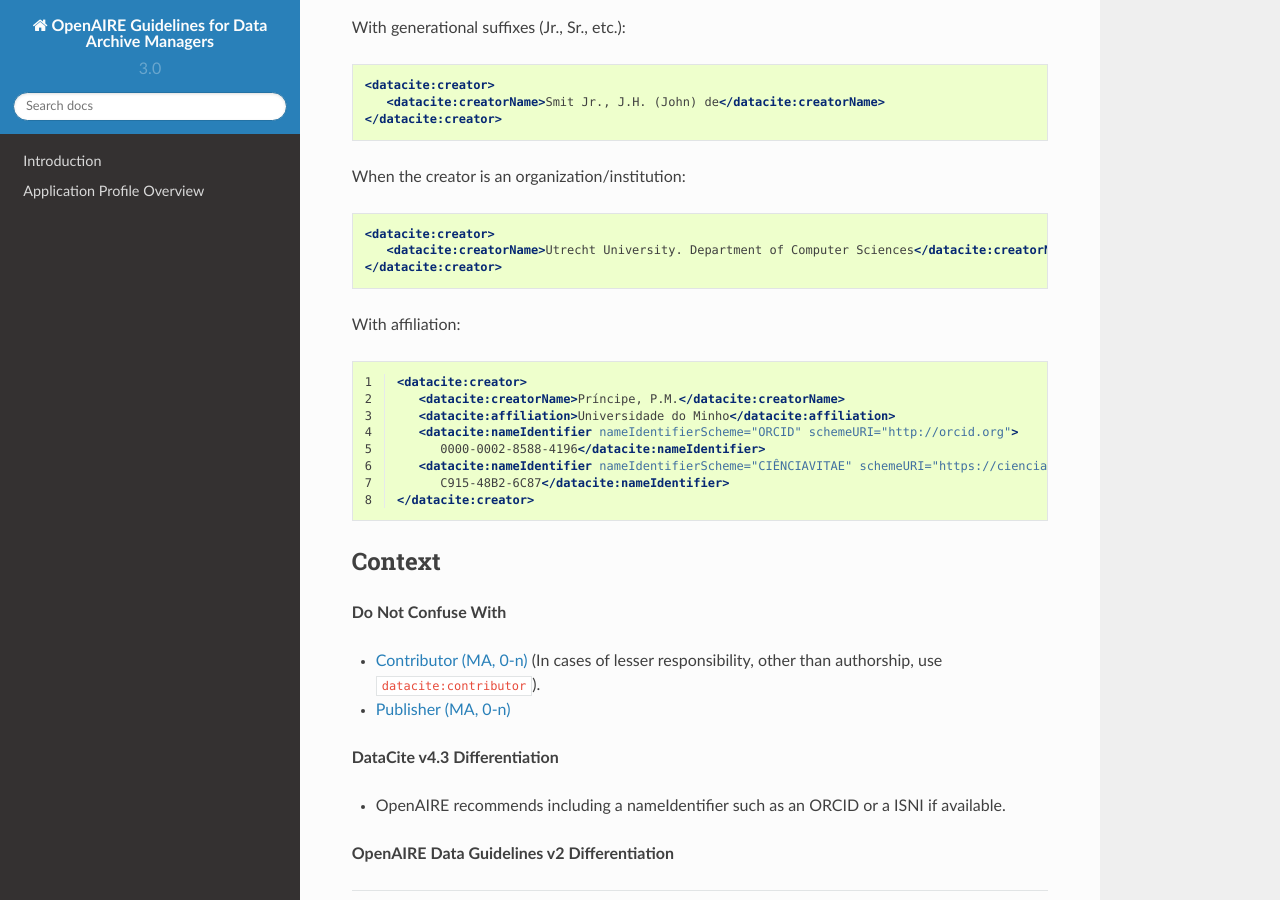
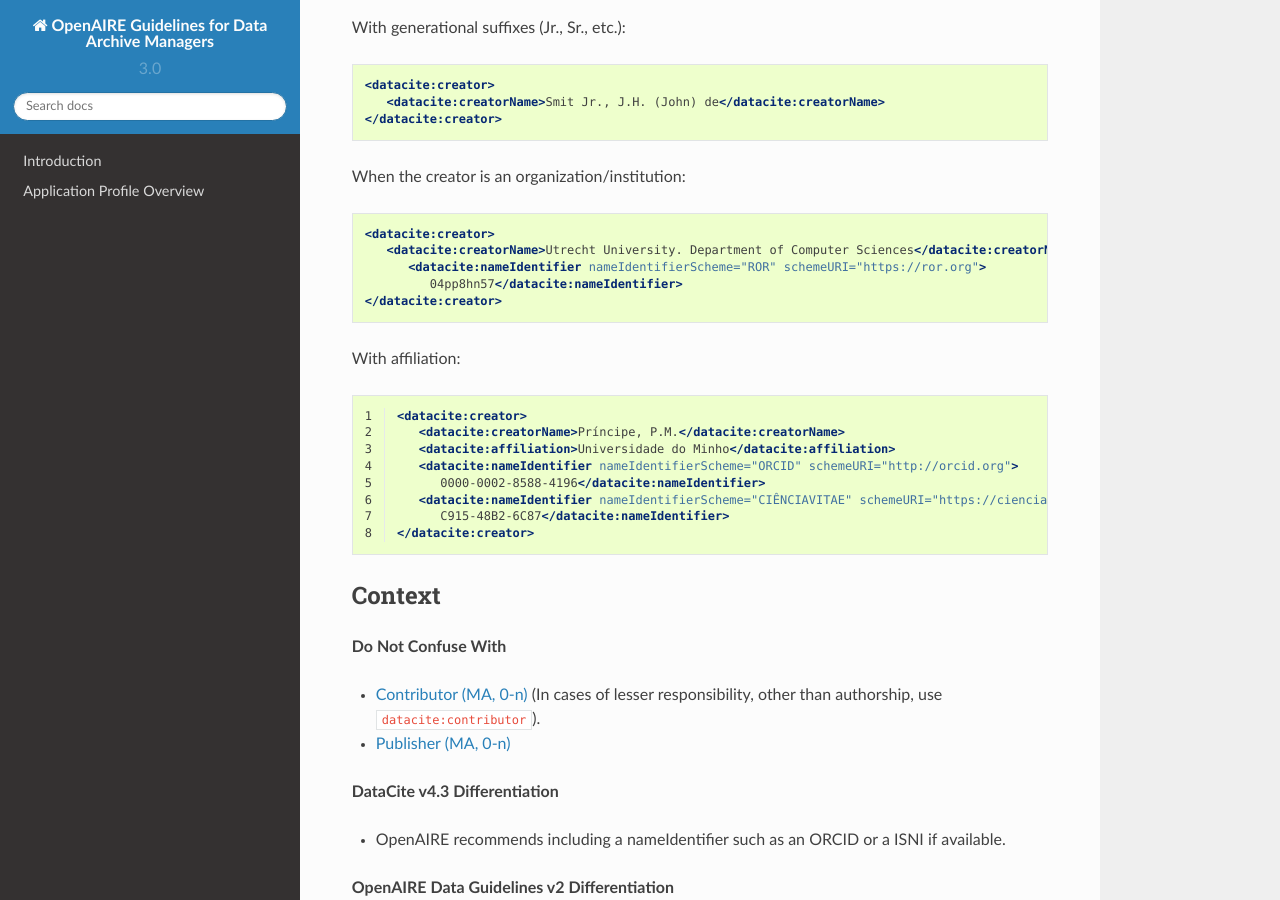
Before and after one commit to openaire/guidelines-data-archives, a Sphinx documentation site: the page built from docs/field_creator.rst, in a window 1280 px wide and 900 px high, scrolled down 2427 px. Built offline with Sphinx 7.4.7 and the Read the Docs theme 2.0.0, drawn with Linux system fonts in a browser that asks for light colours; a script that is not in the unit is left out.

Commit message:
Update field_creator.rst

```diff
--- a/docs/field_creator.rst
+++ b/docs/field_creator.rst
@@ -144,6 +144,8 @@ When the creator is an organization/institution:
 
   <datacite:creator>
      <datacite:creatorName>Utrecht University. Department of Computer Sciences</datacite:creatorName>
+        <datacite:nameIdentifier nameIdentifierScheme="ROR" schemeURI="https://ror.org">
+           04pp8hn57</datacite:nameIdentifier>
   </datacite:creator>
 
 With affiliation:
```
